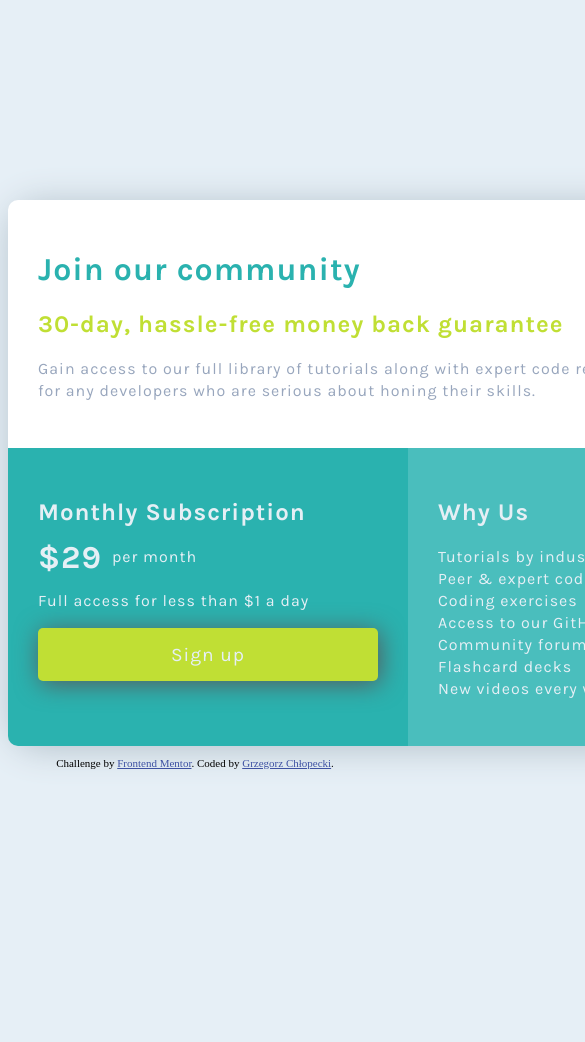
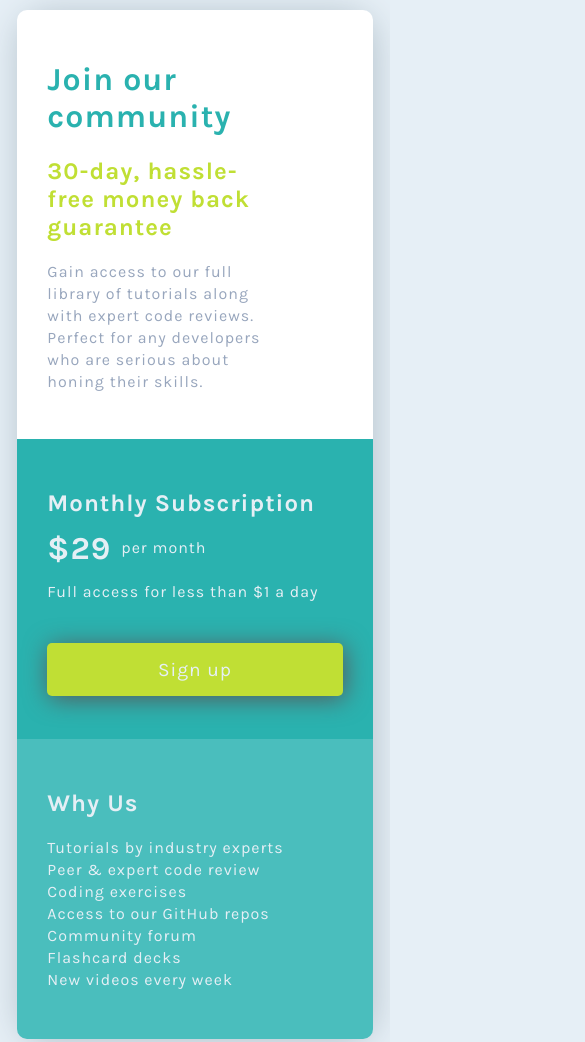
Before and after one commit to Alf131/challenge-single-price-grid, a plain HTML site: page index.html in a window 390 px wide. Shown: the top 1042 px of the page, 585 px wide, since content can reach past the window. Before the commit the page ends 844 px from the top, so only its background shows below. Drawn offline with Linux system fonts and the light colour scheme.

Commit message:
Challenge completed

```diff
--- /dev/null
+++ b/css/media-queries.css
@@ -0,0 +1,18 @@
+@media(max-width:720px){
+    .container {
+        grid-template-rows: 1fr 0.7fr 0.7fr;
+        width: 95%;
+        margin-top: 10px;
+    }
+    .monthly {
+        grid-column: 1 / 3;
+        border-radius: 0;
+    }
+    .why {
+        grid-column: 1 / 3;
+        border-bottom-left-radius: 10px;
+    }
+    .monthly > .content > .btn {
+        margin-top: 40px;
+    }
+}
--- a/css/styles.css
+++ b/css/styles.css
@@ -4,7 +4,7 @@ body {
 .container {
     font-size: 16px;
     font-family: 'Karla', sans-serif;
-    width:800px;
+    width:57%;
     margin: auto;
     display: grid;
     grid-template-columns: 1fr 1fr;
--- a/index.html
+++ b/index.html
@@ -3,18 +3,16 @@
 <head>
   <meta charset="UTF-8">
   <meta name="viewport" content="width=device-width, initial-scale=1.0"> <!-- displays site properly based on user's device -->
+  <title>Frontend Mentor | Single Price Grid Component</title>
 
   <link rel="icon" type="image/png" sizes="32x32" href="./images/favicon-32x32.png">
   <link href="https://fonts.googleapis.com/css?family=Karla:400,700&display=swap" rel="stylesheet">
   <link rel="stylesheet" href="css/styles.css">
-  <title>Frontend Mentor | Single Price Grid Component</title>
-
-
+  <link rel="stylesheet" href="css/media-queries.css">
 </head>
 <body>
-  <div class="wrapper">
     <div class="container">
-      <div class="join box">
+      <div class="join">
         <div class="content">
           <h1>Join our community</h1>
 
@@ -25,7 +23,7 @@
           </p>
         </div>
       </div>
-      <div class="monthly box">
+      <div class="monthly">
         <div class="content">
           <h2>Monthly Subscription</h2>
 
@@ -36,7 +34,7 @@
           <div class="btn">Sign up</div>
         </div>
       </div>
-      <div class="why box">
+      <div class="why">
         <div class="content">
           <h2>Why Us</h2>
           <p>
@@ -51,7 +49,6 @@
         </div>
       </div>
     </div>
-  </div>
   <footer>
     <p class="attribution">
       Challenge by <a href="https://www.frontendmentor.io?ref=challenge" target="_blank">Frontend Mentor</a>.
```
